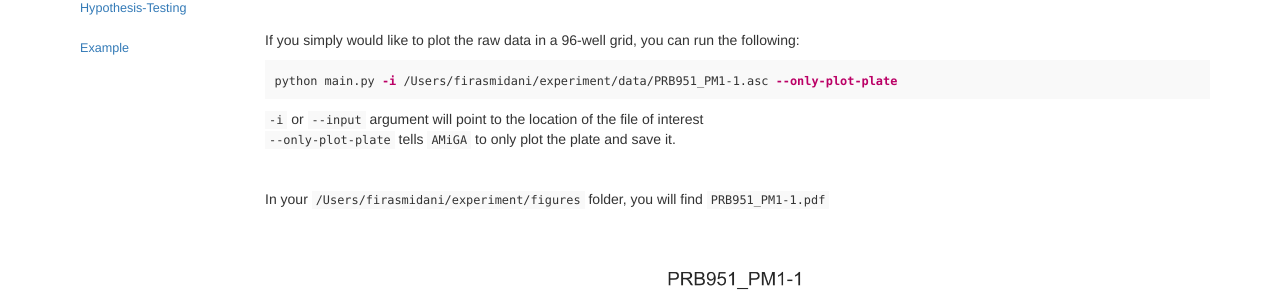
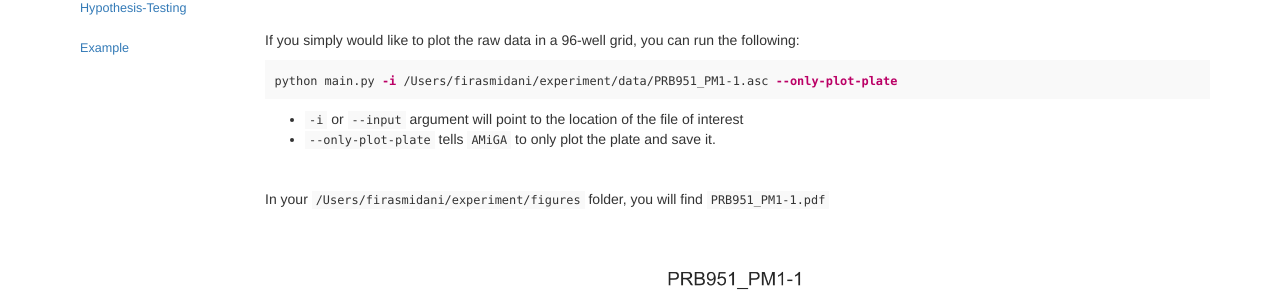
Before and after one commit to firasmidani/amiga, a Jekyll site: the page built from docs/_posts/2020-03-25-plotting.md, in a window 1280 px wide. Shown: the part 429-732 px from the top of the page. Built offline with Jekyll 4.4.1, drawn with Linux system fonts in a browser that asks for light colours.

````diff
--- a/docs/_posts/2020-03-25-plotting.md
+++ b/docs/_posts/2020-03-25-plotting.md
@@ -34,8 +34,8 @@
 python main.py -i /Users/firasmidani/experiment/data/PRB951_PM1-1.asc --only-plot-plate
 ```
 
-`-i` or `--input` argument will point to the location of the file of interest<br/>
-`--only-plot-plate` tells `AMiGA` to only plot the plate and save it.<br />
+- `-i` or `--input` argument will point to the location of the file of interest<br/>
+- `--only-plot-plate` tells `AMiGA` to only plot the plate and save it.<br />
 
 <br />
 
````
